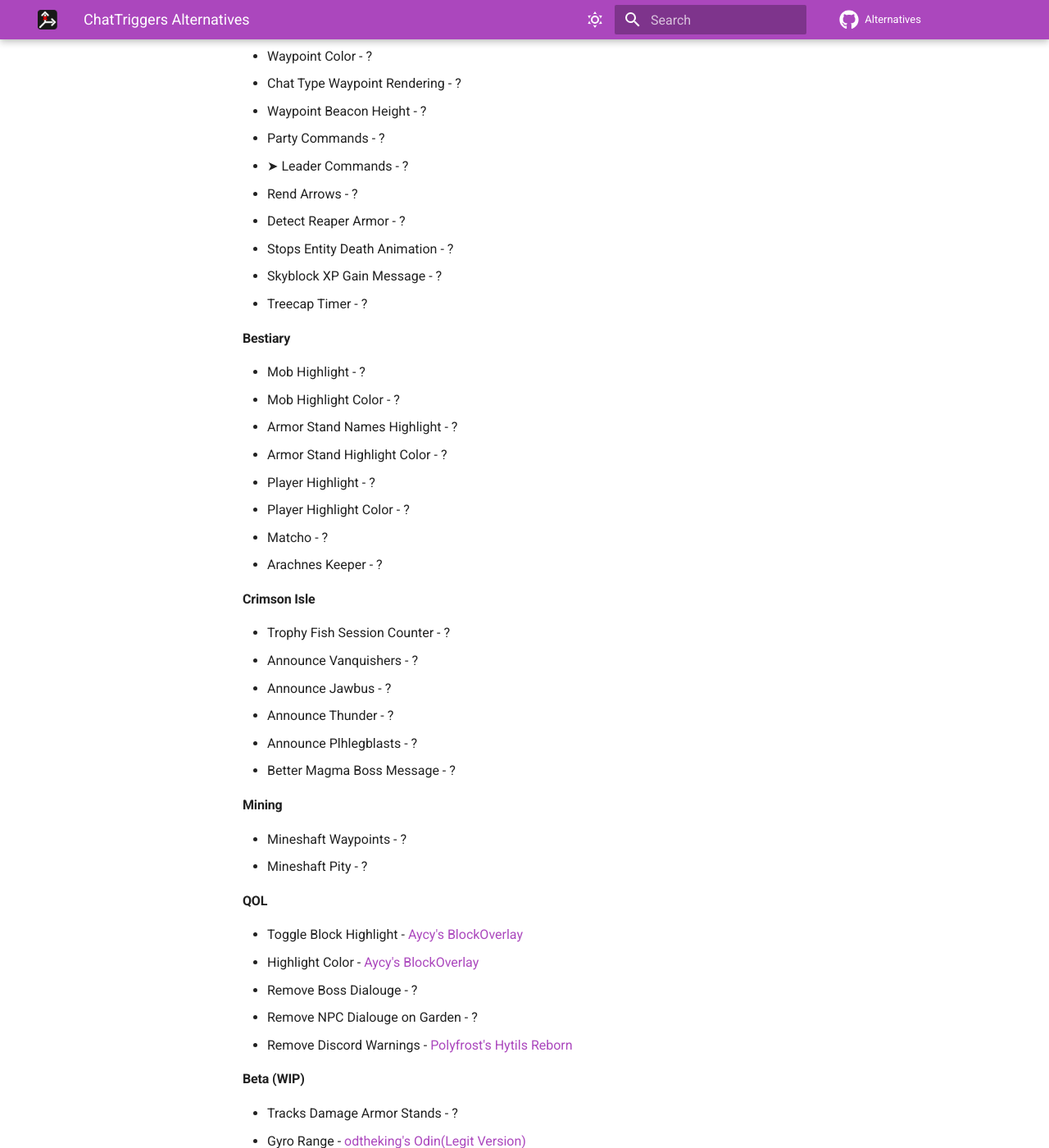
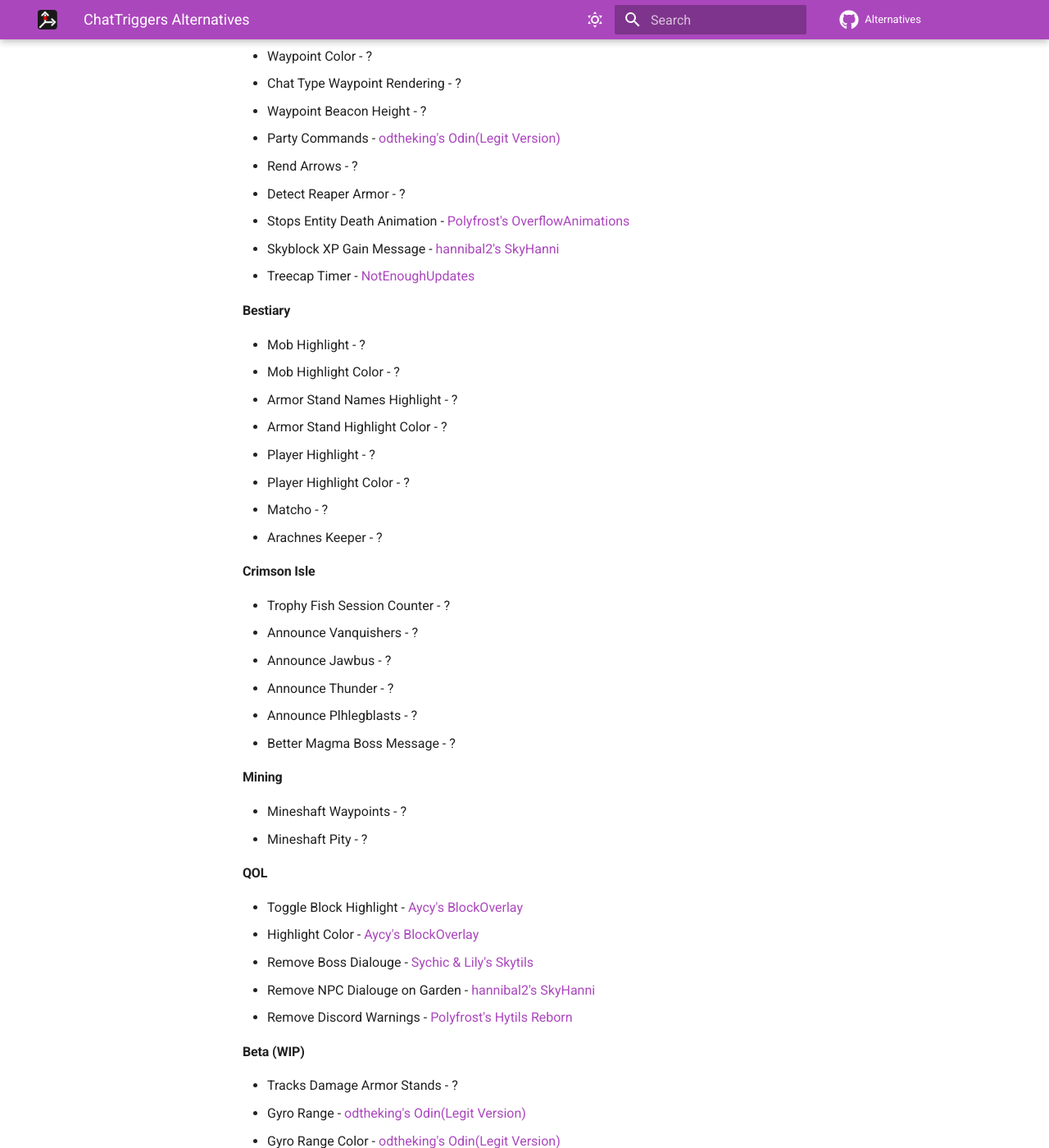
Before and after one commit to MicrocontrollersDev/Alternatives, an MkDocs documentation site: the page built from docs/1.8.9/chattriggers.md, in a window 1280 px wide and 1400 px high, scrolled down 3775 px. Shown: the whole window at 82% size. Built offline with MkDocs 1.6.1 and Material for MkDocs 9.7.7, drawn with Linux system fonts in a browser that asks for light colours; comment, search, counter and statistics services are not loaded; some of the changed text lies outside the part shown.

Commit message:
Update NwjnAddons

```diff
--- a/docs/1.8.9/chattriggers.md
+++ b/docs/1.8.9/chattriggers.md
@@ -129,13 +129,12 @@
 * Waypoint Color - ?
 * Chat Type Waypoint Rendering - ?
 * Waypoint Beacon Height - ?
-* Party Commands - ?
-* ➤ Leader Commands - ?
+* Party Commands - [odtheking's Odin(Legit Version)](https://github.com/odtheking/Odin/releases/latest)
 * Rend Arrows - ?
 * Detect Reaper Armor - ?
-* Stops Entity Death Animation - ?
-* Skyblock XP Gain Message - ?
-* Treecap Timer - ?
+* Stops Entity Death Animation - [Polyfrost's OverflowAnimations](https://modrinth.com/mod/animations)
+* Skyblock XP Gain Message - [hannibal2's SkyHanni](https://modrinth.com/mod/skyhanni)
+* Treecap Timer - [NotEnoughUpdates](https://modrinth.com/mod/notenoughupdates)
 
 #### Bestiary
 
@@ -166,8 +165,8 @@
 
 * Toggle Block Highlight - [Aycy's BlockOverlay](https://skyclient-files.pages.dev/Block_Overlay_4.0.3.jar)
 * Highlight Color - [Aycy's BlockOverlay](https://skyclient-files.pages.dev/Block_Overlay_4.0.3.jar)
-* Remove Boss Dialouge - ?
-* Remove NPC Dialouge on Garden - ?
+* Remove Boss Dialouge - [Sychic & Lily's Skytils](https://github.com/Skytils/SkytilsMod/releases/latest)
+* Remove NPC Dialouge on Garden - [hannibal2's SkyHanni](https://modrinth.com/mod/skyhanni)
 * Remove Discord Warnings - [Polyfrost's Hytils Reborn](https://modrinth.com/mod/hytils)
 
 #### Beta (WIP)
```
Also changed, not shown: other parts of docs/1.8.9/chattriggers.md (+1 -1 lines).
